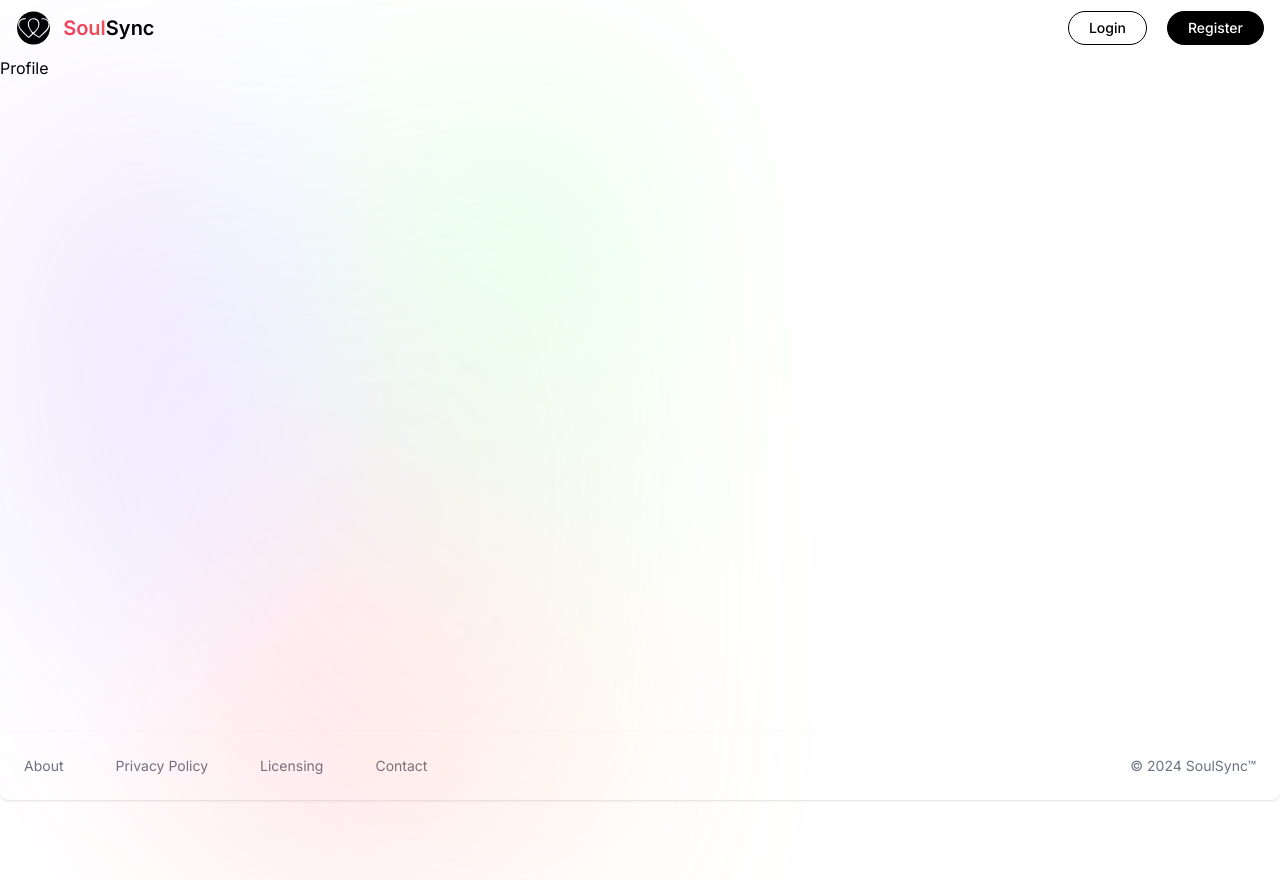
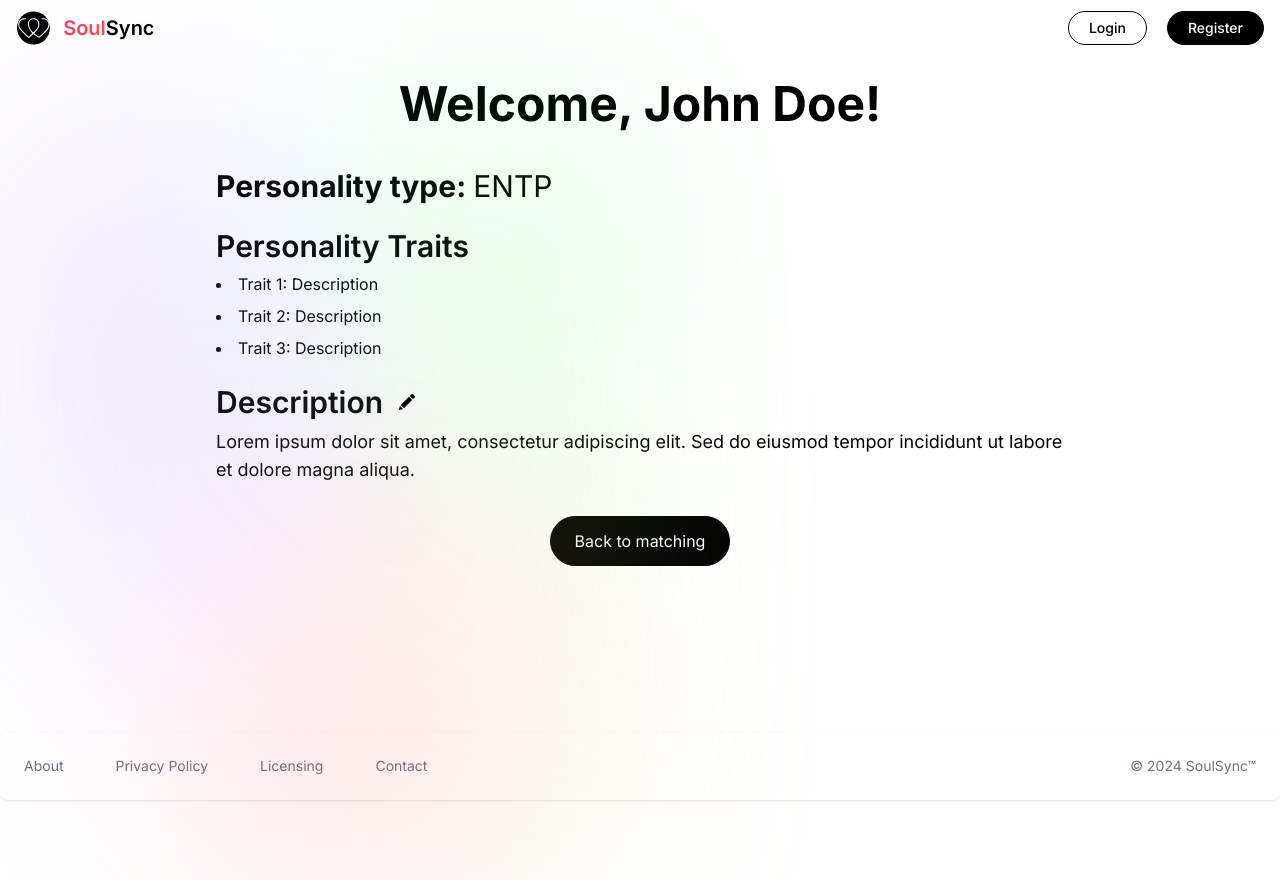
Before and after one commit to RaevschiCatalin/PC, a Next.js app in the folder soulsync/: page /profile in a window 1280 px wide. Built offline with nearby package versions, Linux system fonts and the light colour scheme; no server answers.

Commit message:
profile & matching pages

```diff
--- a/soulsync/app/match/page.tsx
+++ b/soulsync/app/match/page.tsx
@@ -1,10 +1,44 @@
+'use client'
 
+import Head from 'next/head';
+import { useState } from 'react';
 
-export default function Home() {
-    return (
-        <main className="flex min-h-screen flex-col items-center justify-between p-24">
-            <h1 className="text-6xl font-bold">Take a look at this person</h1>
-            <h2>*here  would be a person card with the name age city description compatilibility score etc</h2>
-        </main>
-    );
+export default function Match() {
+  const [user, setUser] = useState({
+    name: 'John Doe',
+    mbti: 'ENFP',
+    description: 'John is known for his enthusiastic, creative, and sociable nature. He thrives in dynamic environments and enjoys exploring new ideas and possibilities.'
+  });
+  const [likeStatus, setLikeStatus] = useState('');
+
+  const handleLike = () => {
+    setLikeStatus('liked');
+    // Optionally, add backend update or API call here to record the like
+  };
+
+  const handleDislike = () => {
+    setLikeStatus('disliked');
+    // Optionally, add backend update or API call here to record the dislike
+  };
+
+  return (
+    <div className="flex flex-col items-center justify-center min-h-screen bg-gray-100">
+      <h1 className="text-5xl font-bold mb-6">Take a look at this person</h1>
+      <div className="bg-white shadow-lg rounded-lg p-6 max-w-lg w-full text-center">
+        <h2 className="text-2xl font-semibold">{user.name}</h2>
+        <p className="text-md mt-2 mb-4">Personality: {user.mbti}</p>
+        <p className="text-gray-600">
+          {user.description}
+        </p>
+        <div className="flex justify-center gap-4 mt-8">
+            <button onClick={handleDislike} className={`black_btn ${likeStatus === 'disliked' ? 'opacity-50 cursor-not-allowed' : ''}`}>
+            Dislike
+          </button>
+          <button onClick={handleLike} className={`black_btn ${likeStatus === 'liked' ? 'opacity-50 cursor-not-allowed' : ''}`}>
+            Like
+          </button>
+        </div>
+      </div>
+    </div>
+  );
 }
--- a/soulsync/app/profile/page.tsx
+++ b/soulsync/app/profile/page.tsx
@@ -1,5 +1,82 @@
-export default function Profile(){
+'use client'
+
+import Link from 'next/link';
+import React, { useState } from 'react';
+
+export default function Profile() {
+    const [isModalOpen, setIsModalOpen] = useState(false);
+    const [modalContent, setModalContent] = useState('');
+
+    const openModal = (section: string) => {
+        setModalContent(section);
+        setIsModalOpen(true);
+    };
+
+    const closeModal = () => {
+        setIsModalOpen(false);
+    };
+
     return (
-        <h1>Profile</h1>
+        <div className="min-h-screen bg-white text-black">
+            <div className="max-w-4xl mx-auto p-6">
+                <div className="flex items-center justify-center mb-10">
+                    <h1 className="text-5xl font-bold">Welcome, John Doe!</h1>
+                </div>
+
+                <div className="mb-6">
+                    <h1 className="text-3xl font-bold">Personality type: <a className='font-normal'>ENTP</a></h1>
+                </div>
+
+                <div className="mb-6">
+                    <div className="flex items-center">
+                        <h2 className="text-3xl font-semibold">Personality Traits</h2>
+                    </div>
+                    <ul className="list-disc list-inside space-y-2 mt-2">
+                        <li>Trait 1: Description</li>
+                        <li>Trait 2: Description</li>
+                        <li>Trait 3: Description</li>
+                    </ul>
+                </div>
+
+                <div className="mb-6">
+                    <div className="flex items-center">
+                        <h2 className="text-3xl font-semibold">Description</h2>
+                        <button
+                            onClick={() => openModal('Description')}
+                            aria-label="Edit description"
+                            className="ml-4 z-50">
+                            <img src="/assets/icons/pencil.png" alt="Edit" className="w-4 h-4"/>
+                        </button>
+                    </div>
+                    <p className="text-lg mt-2">
+                        Lorem ipsum dolor sit amet, consectetur adipiscing elit. Sed do eiusmod tempor incididunt ut labore et dolore magna aliqua.
+                    </p>
+                </div>
+
+                <div className="text-center mt-8">
+                    <button className="px-6 py-3 bg-black text-white rounded-full border border-black transition-all hover:bg-white hover:text-black text-center text-md font-inter">
+                        <Link href={"/match"}>
+                            Back to matching
+                        </Link>
+                    </button>
+                </div>
+
+            </div>
+
+            {isModalOpen && (
+                <div className="fixed inset-0 bg-black bg-opacity-50 flex items-center justify-center z-50">
+                    <div className="bg-white p-8 rounded-lg shadow-lg max-w-lg w-full">
+                        <h2 className="text-2xl font-semibold mb-4">Update {modalContent}</h2>
+                        <form>
+                            <textarea className="w-full h-32 p-2 border border-gray-300 rounded mb-4"></textarea>
+                            <div className="flex justify-end space-x-4">
+                                <button type="button" onClick={closeModal} className="px-4 py-2 outline_btn">Cancel</button>
+                                <button type="submit" className="px-4 py-2 black_btn">Save</button>
+                            </div>
+                        </form>
+                    </div>
+                </div>
+            )}
+        </div>
     );
 }
```
Also changed, not shown: soulsync/public/assets/icons/pencil.png (added), 1 other file (tests, documents, lock files or other folders).
